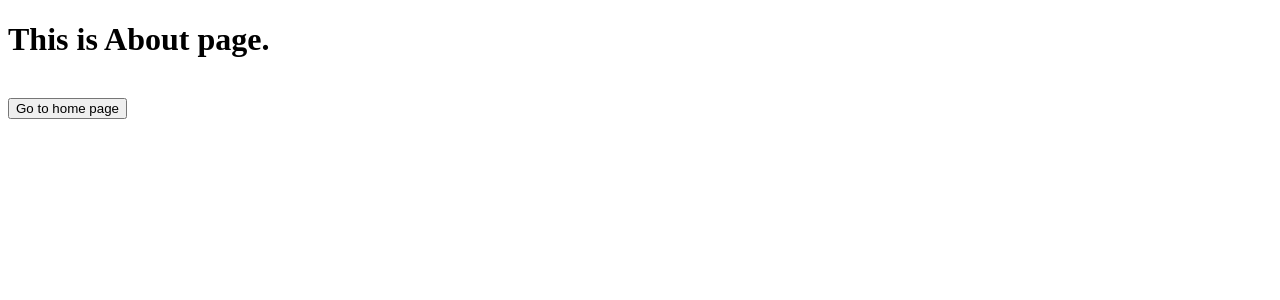
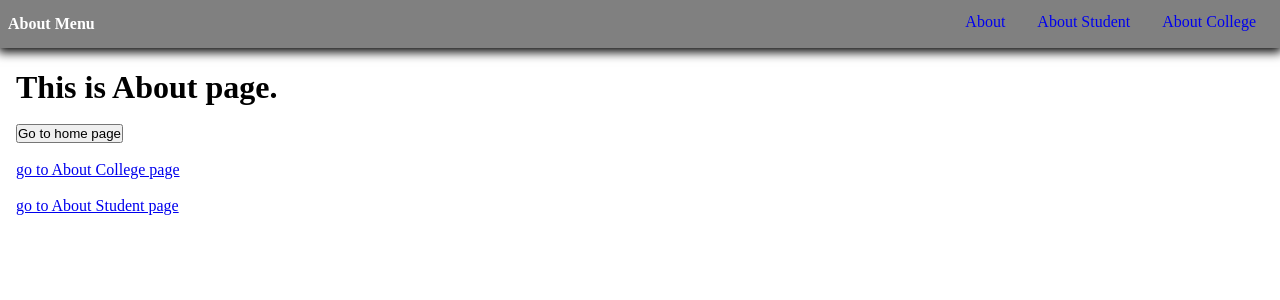
Before and after one commit to Nikhil1254/learn_nextjs, a Next.js app: page /about in a window 1280 px wide. Shown: the top 300 px of the page. Built offline with nearby package versions, Linux system fonts and the light colour scheme.

Commit message:
l003- learned about common layout

```diff
--- /dev/null
+++ b/src/app/about/about.css
@@ -0,0 +1,43 @@
+.navbar,
+.navbar ul {
+    display: flex;
+    align-items: center;
+    justify-content: space-between;
+    gap: 1rem;
+    background-color: grey;
+    height: 3rem;
+    margin-bottom: 5px;
+
+}
+
+.navbar {
+    box-shadow: 0 2px 10px 2px;
+}
+
+.navbar h4 {
+    color: white;
+}
+
+.navbar :first-child {
+    padding-left: 0.5rem;
+}
+
+.navbar :last-child {
+    margin-right: 0.5rem;
+}
+
+.navbar li {
+    list-style-type: none;
+}
+
+.navbar a {
+    text-decoration: none;
+}
+
+.navbar a:hover {
+    text-decoration: underline;
+}
+
+.container{
+    padding: 1rem;
+}
--- /dev/null
+++ b/src/app/about/layout.js
@@ -0,0 +1,27 @@
+import Link from "next/link";
+import './about.css';
+
+export default function Layout({ children }) {
+
+    return <div>
+        <nav className="navbar">
+            <h4>About Menu</h4>
+            <ul>
+                <Link href="/about">
+                    <li>About</li>
+                </Link>
+                <Link href="/about/aboutstudent">
+                    <li>About Student</li>
+                </Link>
+                <Link href="/about/aboutcollege">
+                    <li>About College</li>
+                </Link>
+            </ul>
+        </nav>
+        <div className="container">
+            {
+                children
+            }
+        </div>
+    </div>
+}
--- a/src/app/about/page.js
+++ b/src/app/about/page.js
@@ -1,4 +1,5 @@
 'use client'
+import Link from 'next/link';
 import { useRouter } from 'next/navigation';
 
 const About = () => {
@@ -8,6 +9,10 @@ const About = () => {
         <h1>This is About page.</h1>
         <br />
         <button onClick={() => router.push("/")}>Go to home page</button>
+        <br /><br />
+        <Link href="/about/aboutcollege">go to About College page</Link>
+        <br /><br />
+        <Link href="/about/aboutstudent">go to About Student page</Link>
     </>
 }
 
--- a/src/app/layout.js
+++ b/src/app/layout.js
@@ -1,3 +1,5 @@
+import './main.css';
+
 export const metadata = {
   title: 'Next.js',
   description: 'Generated by Next.js',
--- /dev/null
+++ b/src/app/main.css
@@ -0,0 +1,5 @@
+*{
+    box-sizing: border-box;
+    margin: 0;
+    padding: 0;
+}
```
Also changed, not shown: src/app/about/aboutcollege/page.js (added, +8 -0 lines), src/app/about/aboutstudent/page.js (added, +8 -0 lines), src/app/login/loginstudent/page.js (added, +8 -0 lines), src/app/login/loginteacher/page.js (added, +8 -0 lines), src/app/login/page.js (+11 -1 lines).
